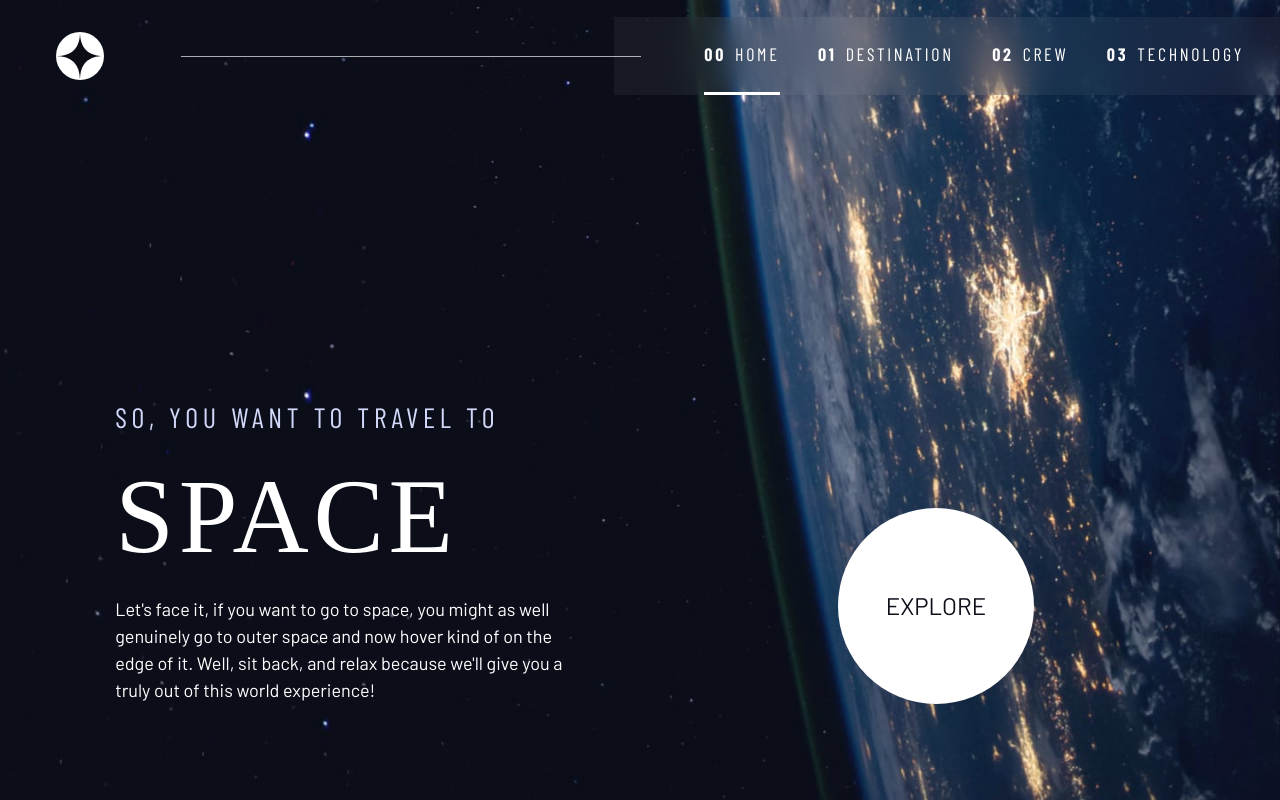
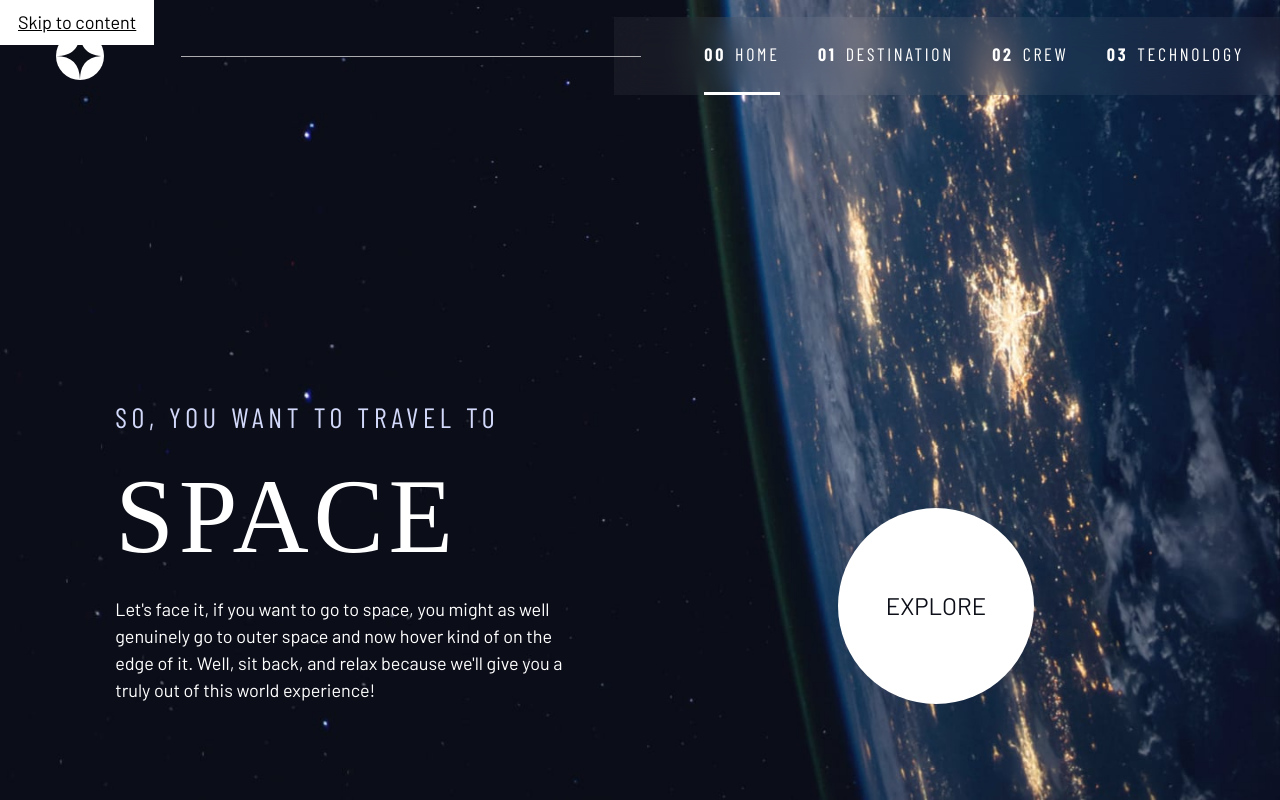
Before and after one commit to onnymm/spacetravel, a React (Vite) app: page / in a window 1280 px wide. Built offline with nearby package versions, Linux system fonts and the light colour scheme; a web font is replaced by a local one.

Commit message:
checkpoint

```diff
--- a/src/index.css
+++ b/src/index.css
@@ -243,6 +243,15 @@ li {
     clip: rect(0, 0, 0, 0);
     white-space: nowrap;
     border: 0;
+}
+
+.skip-to-content {
+    position: absolute;
+    z-index: 9999;
+    background-color: hsl(var(--clr-white), 1);
+    color: black;
+    padding: 0.5em 1em;
+    margin-inline: auto;
 }
 
 /* Colors */
--- a/src/routes/index.jsx
+++ b/src/routes/index.jsx
@@ -4,6 +4,7 @@ import Navbar from "../ui_components/navbar";
 
 const Index = () => (
     <div className="home">
+        <a className="skip-to-content" href="#main">Skip to content</a>
         <header className="primary-header flex">
             <div className="logo">
                 <img src={Logo} alt="" />
@@ -11,7 +12,7 @@ const Index = () => (
 
             <Navbar />
         </header>
-        <main className="grid-container grid-container--home">
+        <main id="main" className="grid-container grid-container--home">
             <div>
                 <h1 className="text-accent fs-500 ff-sans-cond uppercase letter-spacing-1">So, you want to travel to
                 <span className="d-block fs-900 ff-serif text-white">Space</span></h1>
--- a/src/ui_components/navbar.jsx
+++ b/src/ui_components/navbar.jsx
@@ -23,10 +23,10 @@ const Navbar = () => {
 
         <nav style={{margin: 0}}>
             <ul id="primary-navigation" className={`primary-navigation underline-indicators flex ${useNavbarShow ? "visible" : ""}`}>
-                <li className="active"><a className="uppercase text-white ff-sans-cond letter-spacing-2" href="#"><span>00</span>Home</a></li>
-                <li><a className="uppercase text-white ff-sans-cond letter-spacing-2" href="#"><span>01</span>Destination</a></li>
-                <li><a className="uppercase text-white ff-sans-cond letter-spacing-2" href="#"><span>02</span>Crew</a></li>
-                <li><a className="uppercase text-white ff-sans-cond letter-spacing-2" href="#"><span>03</span>Technology</a></li>
+                <li className="active"><a className="uppercase text-white ff-sans-cond letter-spacing-2" href="#"><span aria-hidden="true">00</span>Home</a></li>
+                <li><a className="uppercase text-white ff-sans-cond letter-spacing-2" href="#"><span aria-hidden="true">01</span>Destination</a></li>
+                <li><a className="uppercase text-white ff-sans-cond letter-spacing-2" href="#"><span aria-hidden="true">02</span>Crew</a></li>
+                <li><a className="uppercase text-white ff-sans-cond letter-spacing-2" href="#"><span aria-hidden="true">03</span>Technology</a></li>
             </ul>
         </nav>
     </>
```
